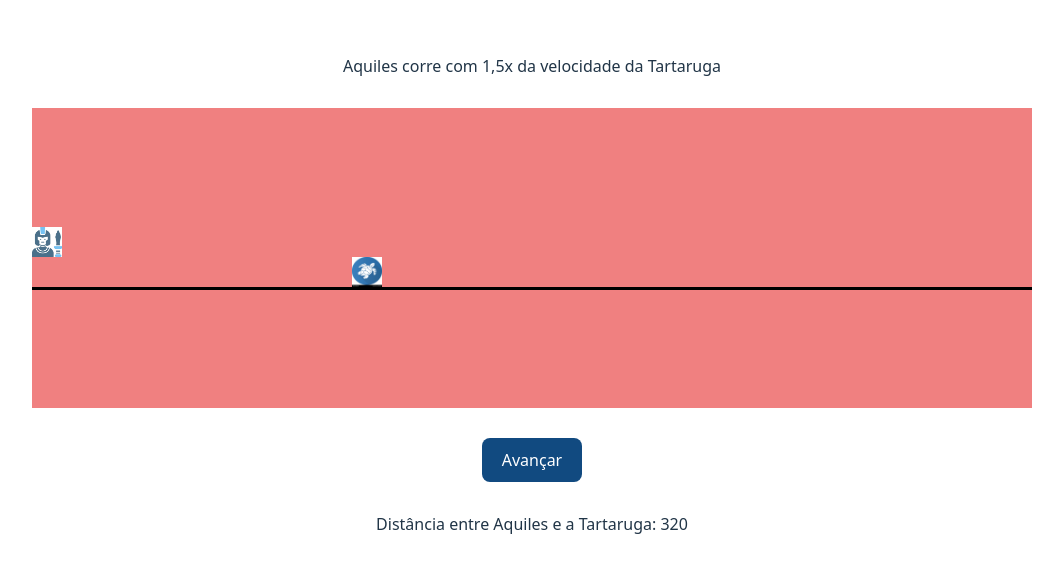
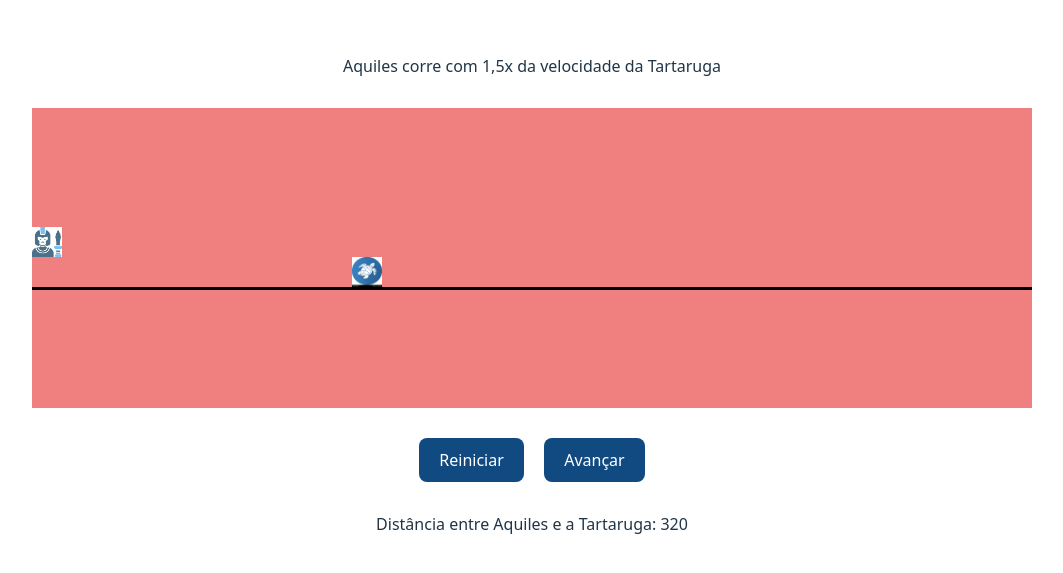
Before and after one commit to JefersonBatista/zeno-paradox, a React (Vite) app: page / in a window 1280 px wide. Shown: the part 105-678 px from the top of the page, without its empty margins (108-1171 px from the left). Built offline with nearby package versions, Linux system fonts and the light colour scheme.

Commit message:
feat: restart

```diff
--- a/src/App.css
+++ b/src/App.css
@@ -9,9 +9,3 @@
   margin: 0 auto;
   text-align: center;
 }
-
-button {
-  background-color: rgb(17, 74, 128);
-  color: white;
-  margin-top: 30px;
-}
--- /dev/null
+++ b/src/components/Commands.css
@@ -0,0 +1,12 @@
+.commands {
+  display: flex;
+  flex-direction: row;
+  justify-content: space-between;
+  gap: 20px;
+}
+
+.commands > button {
+  background-color: rgb(17, 74, 128);
+  color: white;
+  margin-top: 30px;
+}
--- /dev/null
+++ b/src/components/Commands.tsx
@@ -0,0 +1,18 @@
+import "./Commands.css";
+
+function Commands({
+  restart,
+  advance,
+}: {
+  restart: () => void;
+  advance: () => void;
+}) {
+  return (
+    <div className="commands">
+      <button onClick={restart}>Reiniciar</button>
+      <button onClick={advance}>Avançar</button>
+    </div>
+  );
+}
+
+export default Commands;
--- a/src/components/Demo.tsx
+++ b/src/components/Demo.tsx
@@ -1,4 +1,5 @@
 import { useState } from "react";
+import Commands from "./Commands";
 import "./Demo.css";
 import Achilles from "../assets/achilles.jpg";
 import Tortoise from "../assets/tortoise.jpg";
@@ -7,7 +8,12 @@ function Demo() {
   const [achilles, setAchilles] = useState<number>(0);
   const [tortoise, setTortoise] = useState<number>(320);
 
-  const handleClick = () => {
+  const restart = () => {
+    setAchilles(0);
+    setTortoise(320);
+  };
+
+  const advance = () => {
     setAchilles(tortoise);
     setTortoise((prev) => prev + (2 * (tortoise - achilles)) / 3);
   };
@@ -30,7 +36,7 @@ function Demo() {
         />
         <div className="line" />
       </div>
-      <button onClick={handleClick}>Avançar</button>
+      <Commands restart={restart} advance={advance} />
       <span style={{ marginTop: "30px" }}>
         Distância entre Aquiles e a Tartaruga: {tortoise - achilles}
       </span>
```
